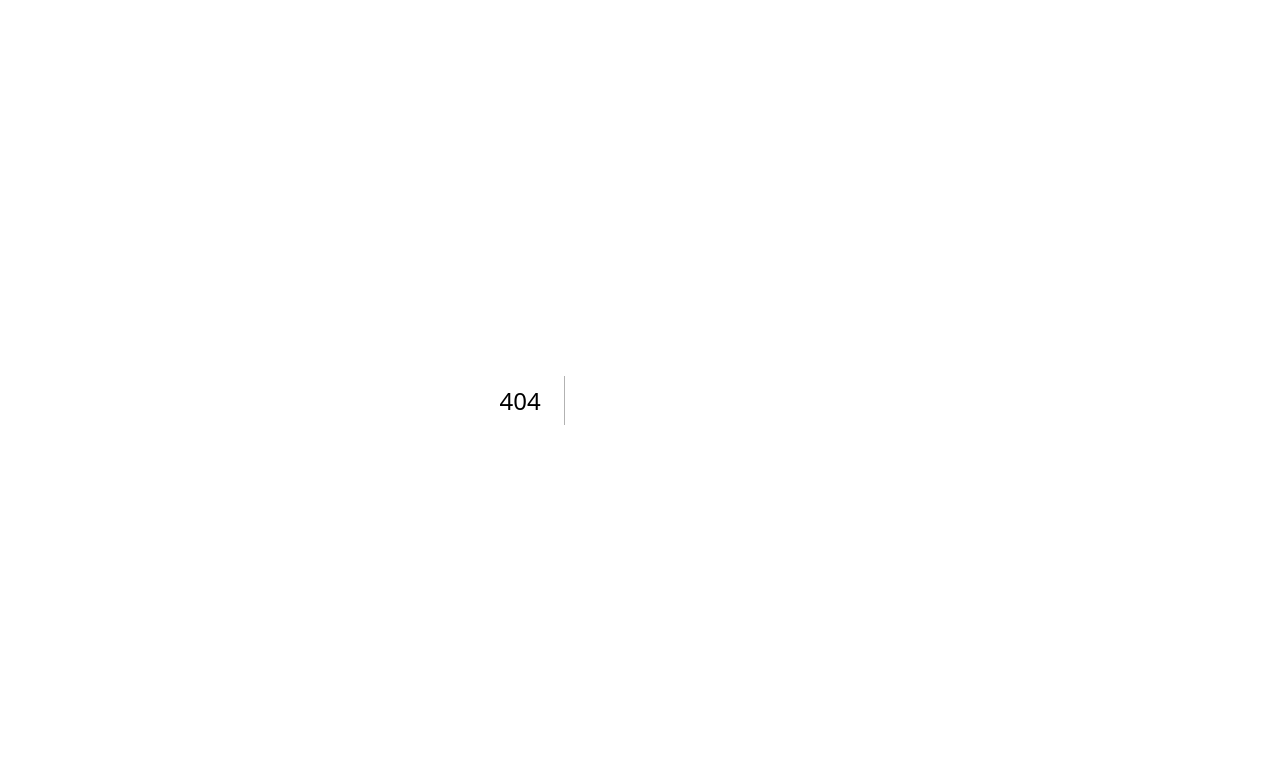
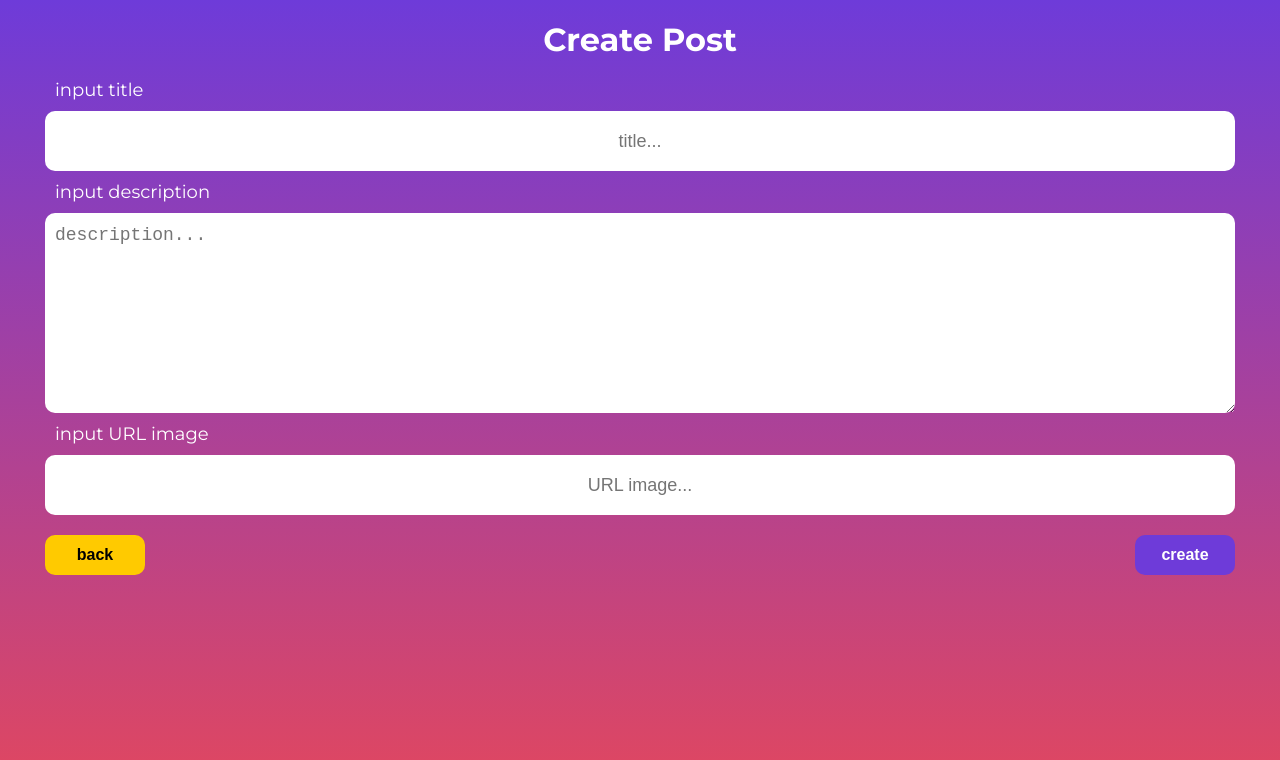
Before and after one commit to alexey-sevastynov/blog-next, a Next.js app: page /create in a window 1280 px wide. Before the commit this address had no page. Shown: the top 760 px of the page. Built offline with nearby package versions, Linux system fonts and the light colour scheme.

Commit message:
added create post page

```diff
--- a/src/app/api/auth/[...nextauth]/route.ts
+++ b/src/app/api/auth/[...nextauth]/route.ts
@@ -19,6 +19,8 @@ const handler = NextAuth({
       async authorize(
         credentials: {
           email: string;
+          sex: string;
+
           password: string;
         },
         request
--- a/src/app/api/register/route.ts
+++ b/src/app/api/auth/register/route.ts
@@ -4,13 +4,15 @@ import User from "@/models/User";
 import bcrypt from "bcryptjs";
 
 export const POST = async (request: NextRequest) => {
-  const { name, email, password } = await request.json();
+  const { name, email, password, sex } = await request.json();
+
+  console.log(name, email, password, sex);
 
   await connect();
 
   const hashedPassword = await bcrypt.hash(password, 5);
 
-  const newUser = new User({ name, email, password: hashedPassword });
+  const newUser = new User({ name, email, sex, password: hashedPassword });
 
   try {
     await newUser.save();
--- /dev/null
+++ b/src/app/create/page.module.scss
@@ -0,0 +1,26 @@
+@import "../colors";
+
+.create {
+  min-height: 100vh;
+  width: 100vw;
+
+  background: $red;
+  background: linear-gradient(0deg, $red 0%, $violet 100%);
+
+  .title {
+    padding: 20px 0px;
+    text-align: center;
+  }
+
+  .inputs {
+    display: flex;
+    flex-direction: column;
+    gap: 10px;
+  }
+
+  .btns {
+    padding: 20px 0px;
+    display: flex;
+    justify-content: space-between;
+  }
+}
--- /dev/null
+++ b/src/app/create/page.tsx
@@ -0,0 +1,37 @@
+import React from "react";
+import styles from "./page.module.scss";
+import Input from "@/components/Input/Input";
+import Btn from "@/components/Btn/Btn";
+import { COLORS } from "@/constants/colors";
+import Textarea from "@/components/Textarea/Textarea";
+import Link from "next/link";
+
+const CreatePost = () => {
+  return (
+    <div className={styles.create}>
+      <form className="container">
+        <h2 className={styles.title}>Create Post</h2>
+
+        <div className={styles.inputs}>
+          <Input placeholder="title...">input title</Input>
+          <Textarea placeholder="description...">input description</Textarea>
+          <Input placeholder="URL image...">input URL image</Input>
+        </div>
+
+        <div className={styles.btns}>
+          <Link href={"/user"}>
+            <Btn type="button" style={{ backgroundColor: COLORS.yellow }}>
+              back
+            </Btn>
+          </Link>
+
+          <Btn style={{ backgroundColor: COLORS.violet, color: COLORS.white }}>
+            create
+          </Btn>
+        </div>
+      </form>
+    </div>
+  );
+};
+
+export default CreatePost;
--- a/src/components/Navbar/Navbar.tsx
+++ b/src/components/Navbar/Navbar.tsx
@@ -6,6 +6,7 @@ import { COLORS } from "@/constants/colors";
 import Btn from "../Btn/Btn";
 import { signOut, useSession } from "next-auth/react";
 import { useRouter } from "next/navigation";
+import Link from "next/link";
 
 const Navbar = () => {
   const session = useSession();
@@ -23,7 +24,10 @@ const Navbar = () => {
           </p>
 
           <div className={styles.btns}>
-            <Btn style={{ backgroundColor: COLORS.yellow }}>Crated Post</Btn>
+            <Link href={"/create"}>
+              <Btn style={{ backgroundColor: COLORS.yellow }}>Crated Post</Btn>
+            </Link>
+
             <Btn
               onClick={() => signOut()}
               style={{ backgroundColor: COLORS.red, color: COLORS.white }}
--- /dev/null
+++ b/src/components/Textarea/ITextareaPropos.interface.ts
@@ -0,0 +1,6 @@
+import React from "react";
+
+export interface ITextareaProps
+  extends React.InputHTMLAttributes<HTMLTextAreaElement> {
+  children: React.ReactNode;
+}
--- /dev/null
+++ b/src/components/Textarea/Textarea.tsx
@@ -0,0 +1,15 @@
+import React from "react";
+import styles from "./textarea.module.scss";
+
+import { ITextareaProps } from "./ITextareaPropos.interface";
+
+const Textarea: React.FC<ITextareaProps> = ({ children, ...props }) => {
+  return (
+    <div className={styles.textarea}>
+      <label>{children}</label>
+      <textarea {...props} />
+    </div>
+  );
+};
+
+export default Textarea;
--- /dev/null
+++ b/src/components/Textarea/textarea.module.scss
@@ -0,0 +1,24 @@
+@import "../../app/colors";
+
+.textarea {
+  display: flex;
+  flex-direction: column;
+  gap: 10px;
+
+  & label {
+    margin-left: 10px;
+    font-size: 18px;
+    color: $white;
+  }
+
+  & textarea {
+    font-size: 18px;
+
+    min-height: 200px;
+
+    padding: 12px 10px;
+
+    border: none;
+    border-radius: 10px;
+  }
+}
--- a/src/models/User.ts
+++ b/src/models/User.ts
@@ -4,6 +4,13 @@ const { Schema } = mongoose;
 
 const userSchema = new Schema(
   {
+    sex: {
+      type: String,
+      require: true,
+    },
+    photo: {
+      type: String,
+    },
     name: {
       type: String,
       unique: true,
@@ -18,12 +25,6 @@ const userSchema = new Schema(
       type: String,
       require: true,
     },
-    sex: {
-      type: String,
-    },
-    photo: {
-      type: String,
-    },
   },
   { timestamps: true }
 );
```
Also changed, not shown: src/app/register/page.tsx (+83 -9 lines), src/app/sign-in/page.tsx (+45 -5 lines).
